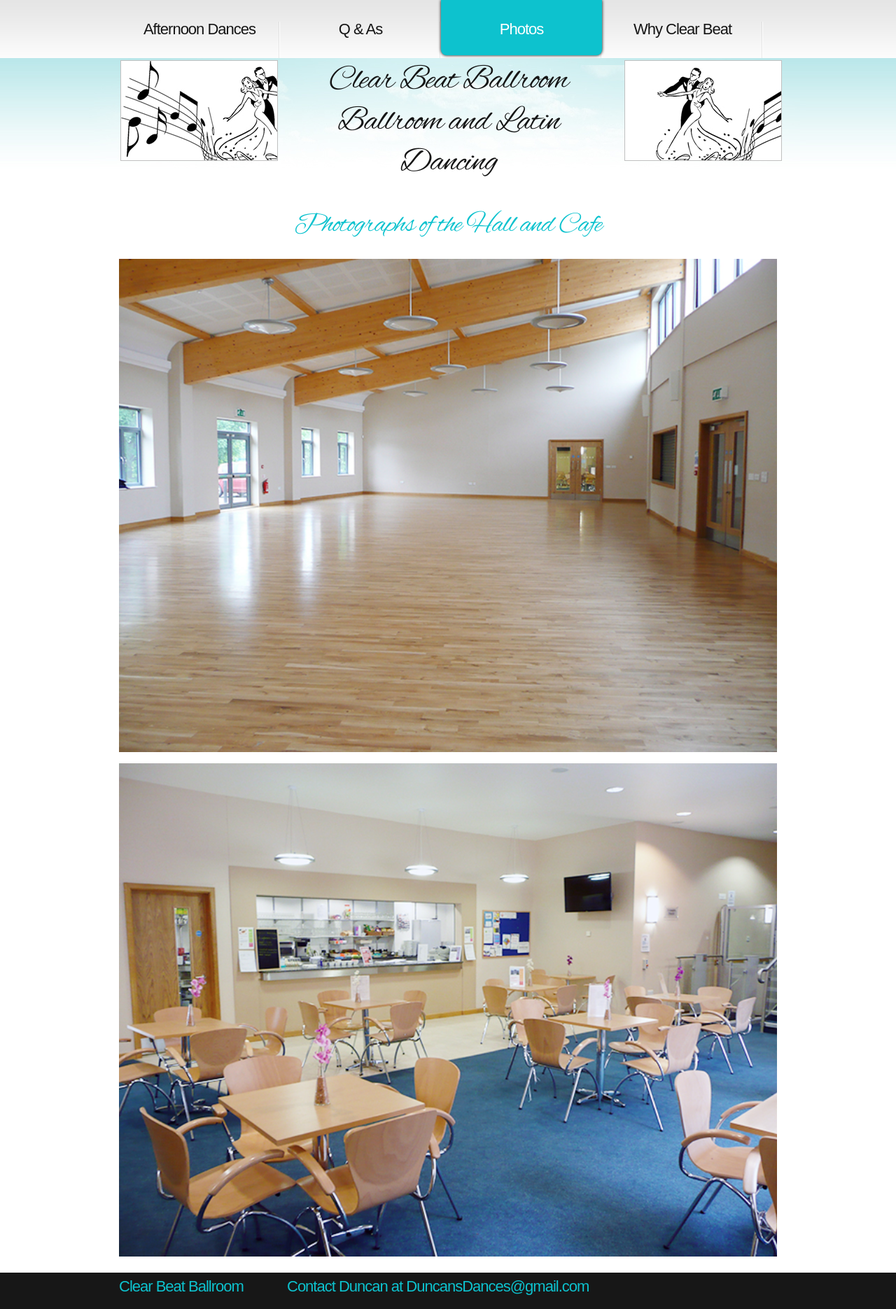
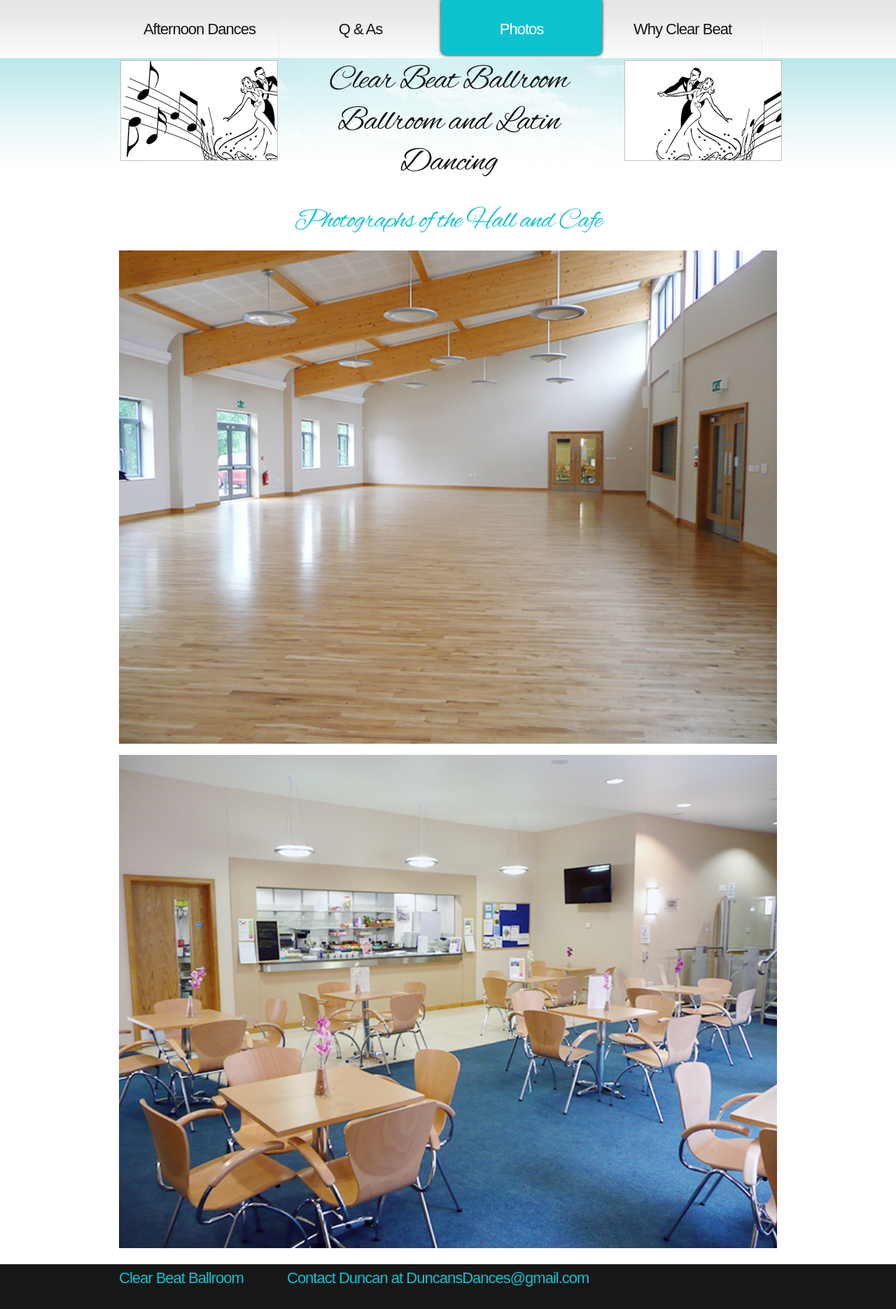
Before and after one commit to ramsayd/duncansdances, a Jekyll site: the page built from 35_photos.md, in a window 1280 px wide. Shown: the whole page at 70% size. Built offline with Jekyll 4.4.1, drawn with Linux system fonts in a browser that asks for light colours.

Commit message:
Update style.css

```diff
--- a/css/style.css
+++ b/css/style.css
@@ -222,7 +222,7 @@ h3
 {
   font-family:'Alex Brush', arial;
   font-size:40px;
-  line-height:1.514em;
+  line-height:1.214em;
   color:#0dc2ce;
   font-weight:300;
   letter-spacing:-1px;
```
